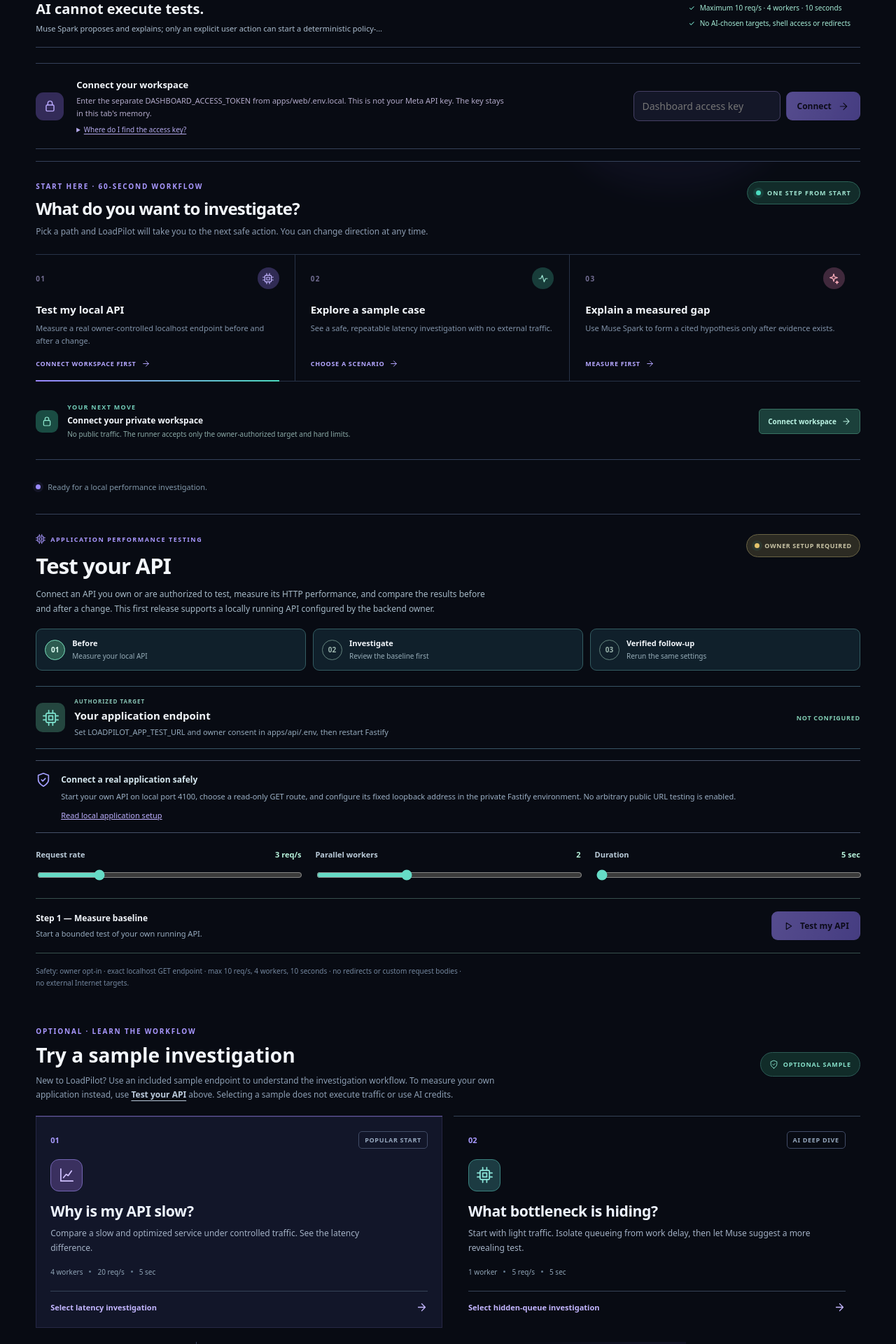
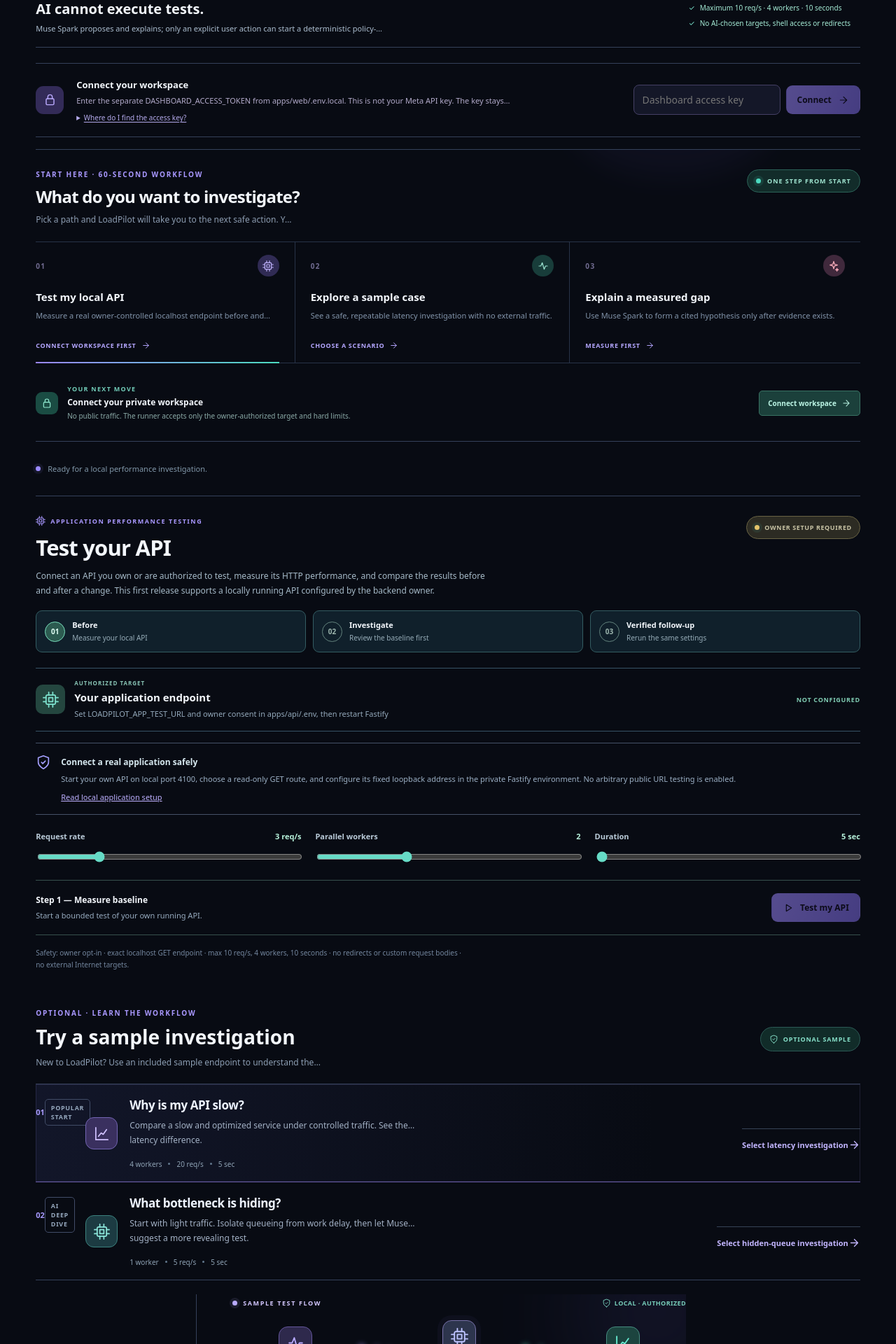
Before and after one commit to nHallecn/loadpilot-ai, a Next.js app in the folder apps/web/: page / in a window 1280 px wide. Shown: the part 620-2540 px from the top of the page at 70% size. Built offline with nearby package versions, Linux system fonts and the light colour scheme.

Commit message:
refine(web): apply evidence-based UI review guidance

```diff
--- a/apps/web/app/globals.css
+++ b/apps/web/app/globals.css
@@ -792,3 +792,30 @@ h3 { font-size: 21px; letter-spacing: -.8px; margin-bottom: 7px; }
   .app-measurement { border-right: 0; border-bottom: 1px solid #27384a; padding-right: 0; }
   .app-measurement:last-child { border-bottom: 0; }
 }
+
+
+/* Second visual pass: reduce dashboard prose and replace selectable cards with visual rows. */
+.mission-header > div:first-child > p:not(.section-kicker) { max-width: 54ch; display: -webkit-box; overflow: hidden; -webkit-box-orient: vertical; -webkit-line-clamp: 1; }
+.mission-paths { grid-template-columns: repeat(3, minmax(0, 1fr)); }
+.mission-path { min-width: 0; }
+.mission-path > span:not(.mission-path-top):not(.mission-path-icon) { display: -webkit-box; overflow: hidden; -webkit-box-orient: vertical; -webkit-line-clamp: 1; }
+.mission-path > strong { white-space: nowrap; overflow: hidden; text-overflow: ellipsis; }
+.mission-next-copy p { display: -webkit-box; overflow: hidden; -webkit-box-orient: vertical; -webkit-line-clamp: 1; }
+.connect-copy > p { display: -webkit-box; overflow: hidden; -webkit-box-orient: vertical; -webkit-line-clamp: 1; }
+.scenario-heading > div > p:not(.section-kicker) { max-width: 64ch; display: -webkit-box; overflow: hidden; -webkit-box-orient: vertical; -webkit-line-clamp: 1; }
+.scenario-cards { grid-template-columns: 1fr; gap: 0; border-top: 1px solid #35415a; border-bottom: 1px solid #35415a; }
+.scenario-card { display: grid; grid-template-columns: 54px 46px minmax(0, 1fr) auto; grid-template-rows: auto auto auto; grid-template-areas: 'number icon title cta' 'number icon story cta' 'number icon meta cta'; align-items: center; column-gap: 17px; min-height: 118px; padding: 18px 0; text-align: left; border: 0; border-bottom: 1px solid #273348; }
+.scenario-card:last-child { border-bottom: 0; }
+.scenario-number { grid-area: number; align-self: start; padding-top: 3px; }
+.scenario-icon { grid-area: icon; align-self: center; }
+.scenario-card > strong { grid-area: title; font-size: 17px; }
+.scenario-story { grid-area: story; max-width: 62ch; display: -webkit-box; overflow: hidden; -webkit-box-orient: vertical; -webkit-line-clamp: 1; }
+.scenario-meta { grid-area: meta; }
+.scenario-cta { grid-area: cta; align-self: center; white-space: nowrap; }
+.scenario-card:hover, .scenario-card.scenario-selected { background: linear-gradient(90deg, #121629, transparent 75%); }
+.how-grid p { display: -webkit-box; overflow: hidden; -webkit-box-orient: vertical; -webkit-line-clamp: 1; }
+@media (max-width: 680px) {
+  .mission-paths { grid-template-columns: 1fr; }
+  .scenario-card { grid-template-columns: 42px 40px minmax(0, 1fr); grid-template-areas: 'number icon title' 'number icon story' 'number icon meta' 'number icon cta'; column-gap: 12px; }
+  .scenario-cta { justify-self: start; margin-top: 7px; }
+}
--- a/apps/web/app/page.tsx
+++ b/apps/web/app/page.tsx
@@ -772,7 +772,7 @@ export default function HomePage() {
       <div className="content">
         <header className="topbar">
           {/* Brand SVG lives in public/loadpilot-logo.svg; use this mark for the supplied LoadPilot identity. */}
-          <a className="brand" href="#overview" aria-label="LoadPilot overview" onClick={() => setActiveSection('overview')}><Image className="brand-logo" src="/loadpilot-logo.svg" alt="" width={48} height={48} priority /><div><strong>LoadPilot <span className="brand-ai">AI</span></strong><small>PERFORMANCE INTELLIGENCE</small></div></a>
+          <a className="brand" href="#overview" aria-label="LoadPilot overview" onClick={() => setActiveSection('overview')}><Image className="brand-logo" src="/loadpilot-logo.svg" alt="" width={48} height={48} priority /><div><strong>LoadPilot <span className="brand-ai">AI</span></strong></div></a>
           <nav className="top-nav" aria-label="Workspace navigation">
             {[
               ['overview', 'Overview'], ['my-application', 'Test API'], ['experiments', 'Measure'],
```
Also changed, not shown: 3 other files (tests, documents, lock files or other folders).
